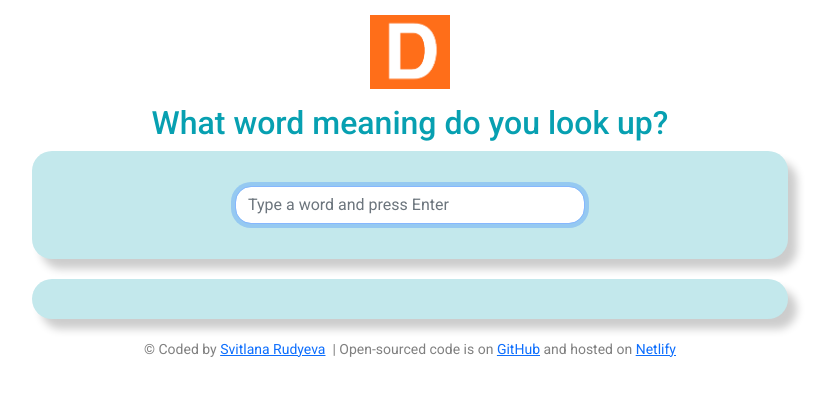
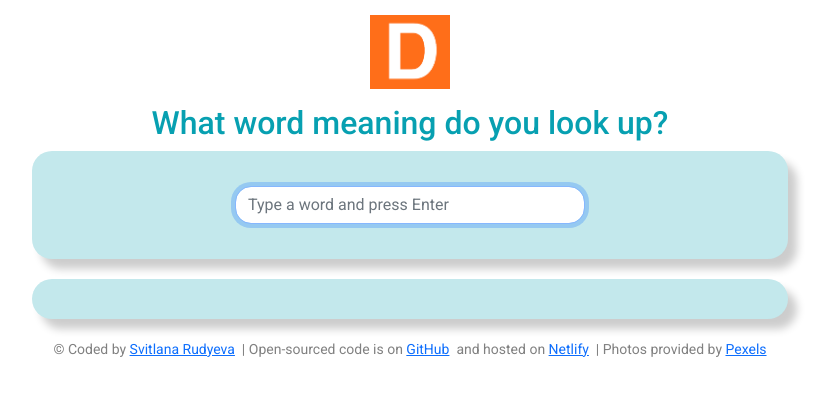
Before and after one commit to Switlo/dictionary-react-project, a React (Create React App) app: page / in a window 1280 px wide. Shown: the top 396 px of the page, without its empty margins (230-1061 px from the left). Built offline with nearby package versions, Linux system fonts and the light colour scheme; no server answers.

Commit message:
Added link to Pexel on Footer

```diff
--- a/src/Footer.js
+++ b/src/Footer.js
@@ -17,8 +17,9 @@ export default function Footer() {
         | Open-sourced code is on&nbsp;
         <a href="https://github.com/Switlo/dictionary-react-project" target="_blank" rel="noopener noreferrer">
           GitHub
-        </a>
-        &nbsp;and hosted on <a href="https://keen-jelly-5530d0.netlify.app/" target="_blank" rel="noopener noreferrer">Netlify</a>
+        </a>&nbsp;
+        and hosted on <a href="https://keen-jelly-5530d0.netlify.app/" target="_blank" rel="noopener noreferrer">Netlify</a>&nbsp;
+        | Photos provided by&nbsp;<a href="https://www.pexels.com" target="_blank" rel="noopener noreferrer">Pexels</a>
       </p>
     </div>
   );
```
